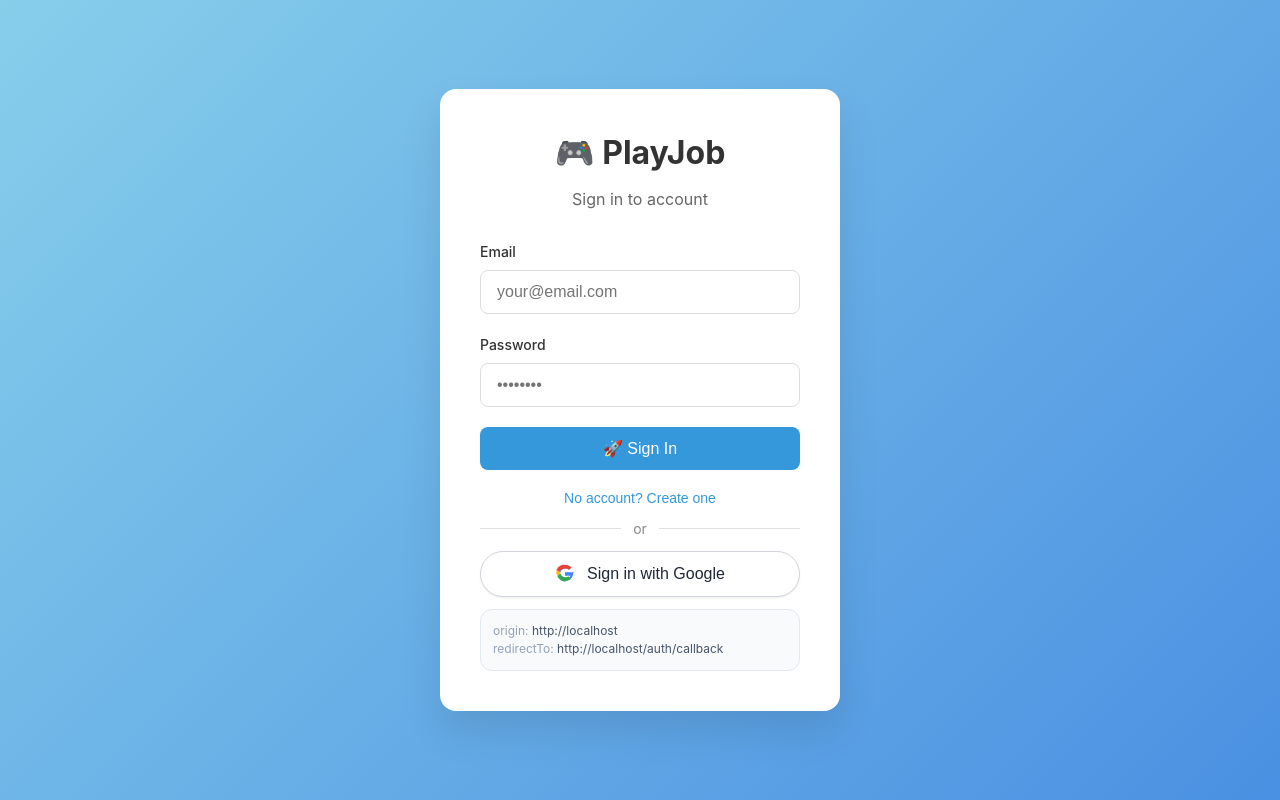
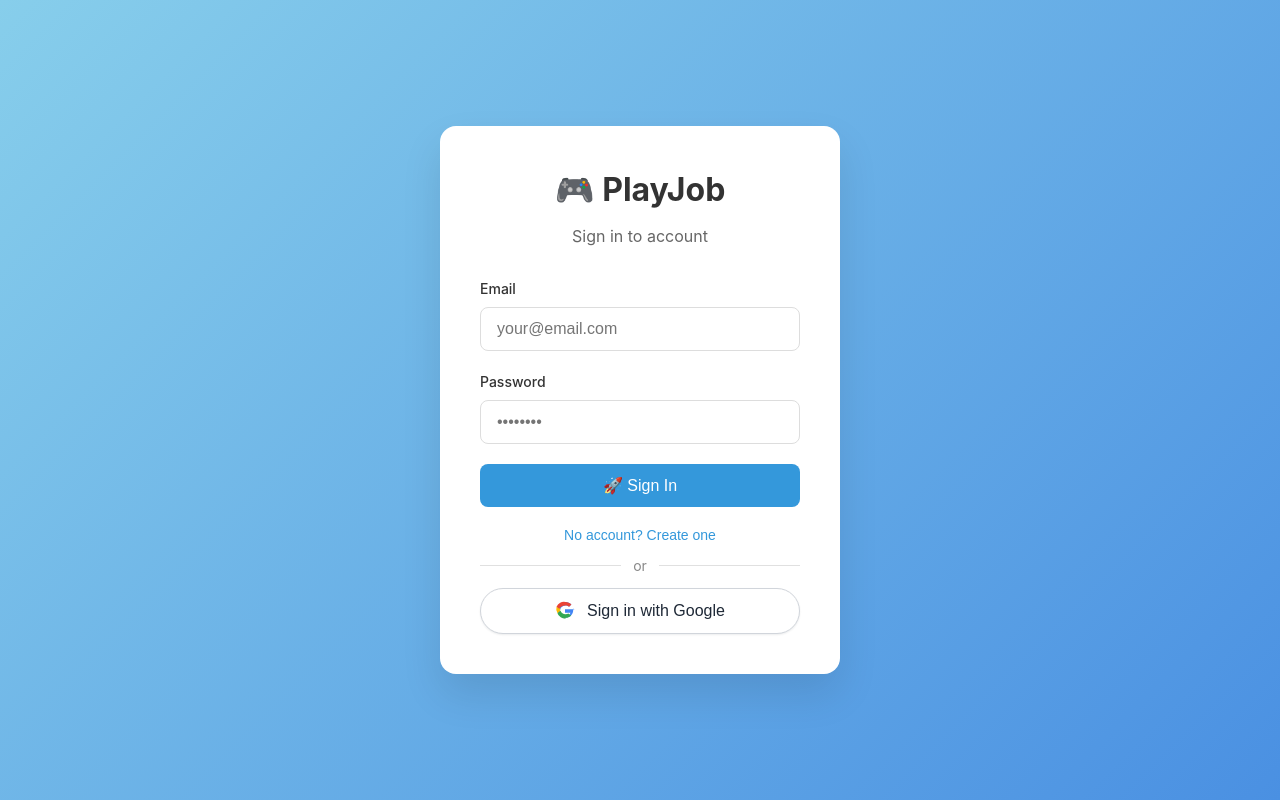
Before and after one commit to gregneu/playjob, a React (Vite) app: page / in a window 1280 px wide. Built offline with nearby package versions, Linux system fonts and the light colour scheme; no server answers.

Commit message:
project update

```diff
--- a/src/components/AuthScreen.tsx
+++ b/src/components/AuthScreen.tsx
@@ -234,19 +234,6 @@
             </svg>
             {googleLoading ? 'Connecting…' : 'Sign in with Google'}
           </button>
-
-          <div style={{
-            background: '#f8fafc',
-            border: '1px solid #e2e8f0',
-            borderRadius: '12px',
-            padding: '12px',
-            fontSize: '12px',
-            color: '#475569',
-            lineHeight: 1.5
-          }}>
-            <div><span style={{ color: '#94a3b8' }}>origin:</span> {debugInfo.origin || 'N/A'}</div>
-            <div><span style={{ color: '#94a3b8' }}>redirectTo:</span> {debugInfo.redirectTo || 'undefined'}</div>
-          </div>
         </div>
       </div>
     </div>
```
